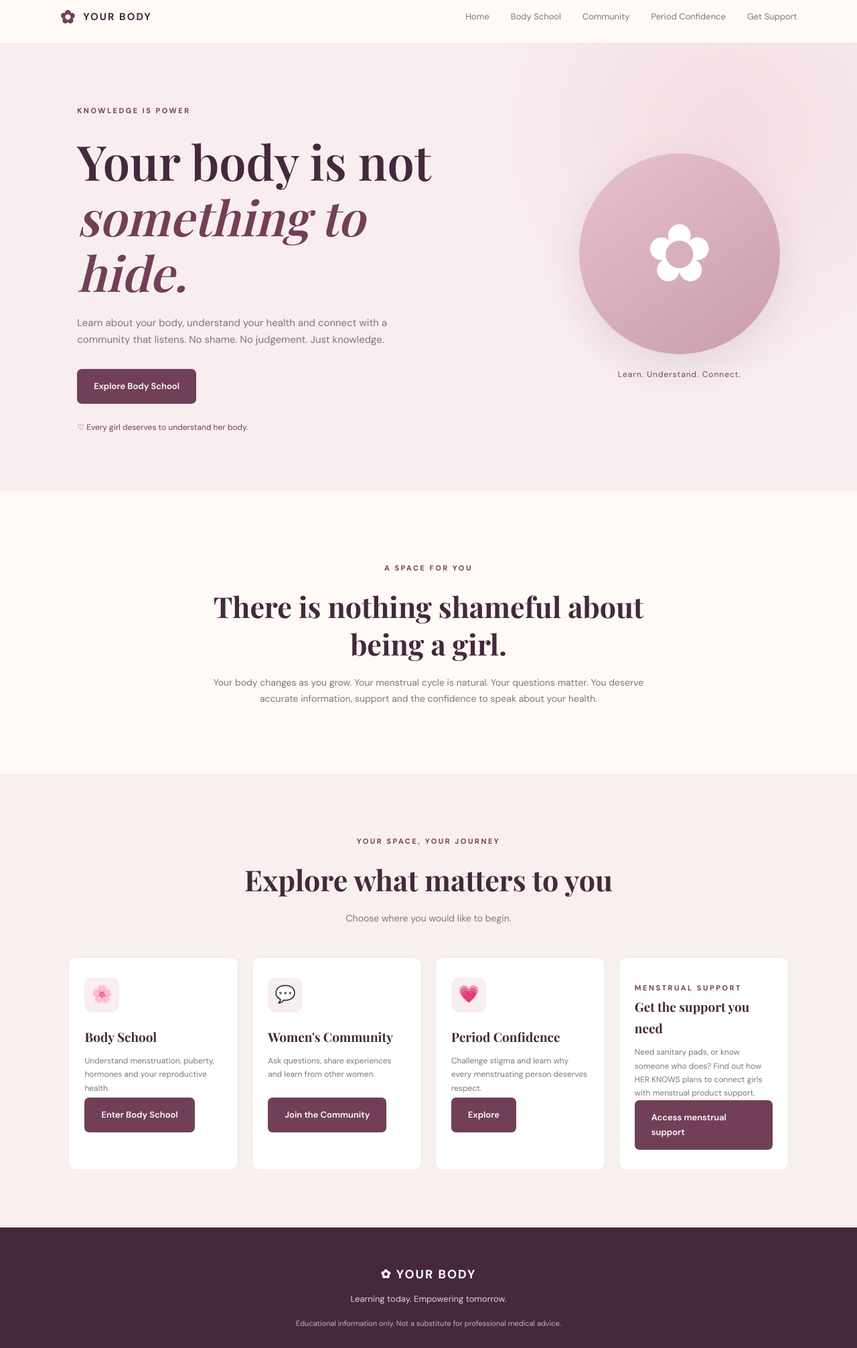
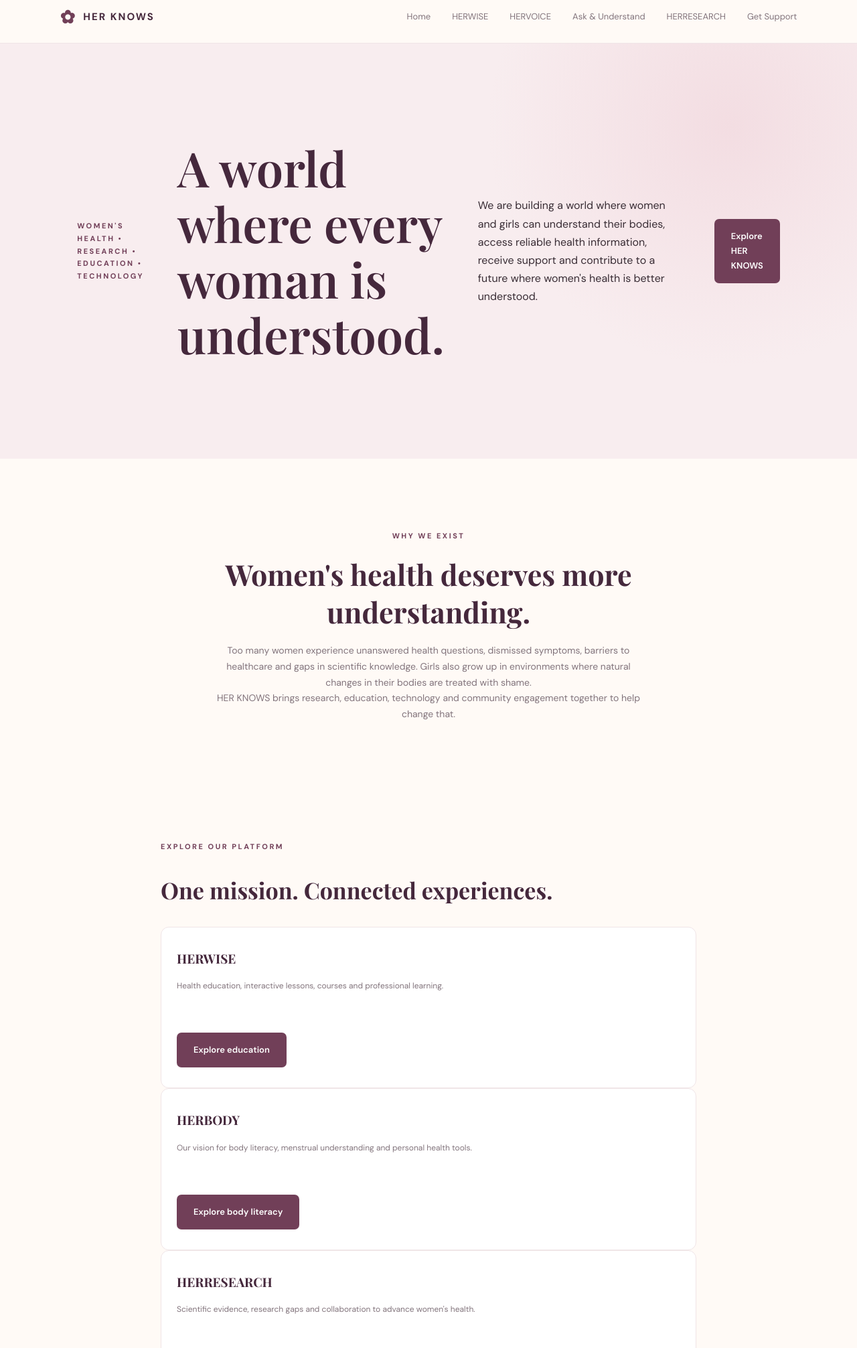
Before and after one commit to labpulsehealth-glitch/Matoni, a plain HTML site: page index.html in a window 1280 px wide. Shown: the part 13-2026 px from the top of the page at 67% size. Drawn offline with nearby package versions, Linux system fonts and the light colour scheme.

Commit message:
Update index.html

```diff
--- a/index.html
+++ b/index.html
@@ -1,155 +1,140 @@
+
 <!DOCTYPE html>
 <html lang="en">
 <head>
     <meta charset="UTF-8">
     <meta name="viewport" content="width=device-width, initial-scale=1.0">
     <meta name="theme-color" content="#713F58">
-    <title>Women's Health | Learn Without Shame</title>
+    <title>HER KNOWS | A World Where Every Woman Is Understood</title>
     <link rel="stylesheet" href="style.css">
 </head>
-
 <body>
 
 <header class="header">
     <a href="index.html" class="logo">
         <span class="logo-icon">✿</span>
-        <span>YOUR BODY</span>
+        <span>HER KNOWS</span>
     </a>
-
     <button class="menu-button" onclick="toggleMenu()">☰</button>
-
     <nav id="navigation">
         <a href="index.html">Home</a>
-        <a href="learn.html">Body School</a>
-        <a href="community.html">Community</a>
-        <a href="confidence.html">Period Confidence</a>
+        <a href="learn.html">HERWISE</a>
+        <a href="community.html">HERVOICE</a>
+        <a href="ask.html">Ask & Understand</a>
+        <a href="research.html">HERRESEARCH</a>
         <a href="support.html">Get Support</a>
     </nav>
 </header>
 
 <main>
 
-<section class="hero" id="home">
-    <div class="hero-content">
-        <span class="eyebrow">KNOWLEDGE IS POWER</span>
+    <section class="hero">
+        <span class="eyebrow">WOMEN'S HEALTH • RESEARCH • EDUCATION • TECHNOLOGY</span>
+        <h1>A world where every woman is understood.</h1>
+        <p>
+            We are building a world where women and girls can understand
+            their bodies, access reliable health information, receive
+            support and contribute to a future where women's health
+            is better understood.
+        </p>
+        <a href="learn.html" class="primary-button">Explore HER KNOWS</a>
+    </section>
 
-        <h1>
-            Your body is not
-            <span>something to hide.</span>
-        </h1>
+    <section class="intro">
+        <span class="eyebrow">WHY WE EXIST</span>
+        <h2>Women's health deserves more understanding.</h2>
+        <p>
+            Too many women experience unanswered health questions,
+            dismissed symptoms, barriers to healthcare and gaps in
+            scientific knowledge. Girls also grow up in environments
+            where natural changes in their bodies are treated with shame.
+        </p>
+        <p>
+            HER KNOWS brings research, education, technology and
+            community engagement together to help change that.
+        </p>
+    </section>
 
-        <p>
-            Learn about your body, understand your health
-            and connect with a community that listens.
-            No shame. No judgement. Just knowledge.
-        </p>
+    <section class="lesson-area">
+        <span class="eyebrow">EXPLORE OUR PLATFORM</span>
+        <h2>One mission. Connected experiences.</h2>
 
-        <a href="learn.html" class="primary-button">
-            Explore Body School
-        </a>
-
-        <div class="hero-note">
-            ♡ Every girl deserves to understand her body.
-        </div>
+        <div class="learning-card">
+            <h3>HERWISE</h3>
+            <p>Health education, interactive lessons, courses and professional learning.</p>
+            <a href="learn.html" class="primary-button">Explore education</a>
         </div>
 
-    <div class="hero-art">
-        <div class="art-circle">
-            <span>✿</span>
+        <div class="learning-card">
+            <h3>HERBODY</h3>
+            <p>Our vision for body literacy, menstrual understanding and personal health tools.</p>
+            <a href="learn.html" class="primary-button">Explore body literacy</a>
         </div>
-        <div class="art-caption">
-            Learn. Understand. Connect.
+
+        <div class="learning-card">
+            <h3>HERRESEARCH</h3>
+            <p>Scientific evidence, research gaps and collaboration to advance women's health.</p>
+            <a href="research.html" class="primary-button">Explore research</a>
         </div>
+
+        <div class="learning-card">
+            <h3>HERVOICE</h3>
+            <p>Community engagement, patient communication and women's health advocacy.</p>
+            <a href="community.html" class="primary-button">Visit community</a>
+        </div>
+
+        <div class="learning-card">
+            <h3>HERGUARD</h3>
+            <p>Our long-term vision for personal safety, confidential support and protection.</p>
+            <span class="eyebrow">IN DEVELOPMENT</span>
+        </div>
+
+        <div class="learning-card">
+            <h3>PERIOD WITHOUT SHAME</h3>
+            <p>Menstrual dignity, boys' education, school programmes and access to menstrual products.</p>
+            <a href="confidence.html" class="primary-button">Explore the initiative</a>
+            <a href="support.html" class="primary-button">Get menstrual support</a>
         </div>
     </section>
 
     <section class="intro">
-    <span class="eyebrow">A SPACE FOR YOU</span>
-
-    <h2>There is nothing shameful about being a girl.</h2>
-
+        <span class="eyebrow">ASK & UNDERSTAND</span>
+        <h2>Your health questions deserve respect.</h2>
         <p>
-        Your body changes as you grow. Your menstrual
-        cycle is natural. Your questions matter.
-        You deserve accurate information, support
-        and the confidence to speak about your health.
+            Explore understandable information about menstruation,
+            hormones, female physiology and women's health conditions.
         </p>
+        <a href="ask.html" class="primary-button">Explore health topics</a>
     </section>
 
-<section class="learning">
-    <div class="section-heading">
-        <span class="eyebrow">YOUR SPACE, YOUR JOURNEY</span>
-        <h2>Explore what matters to you</h2>
-        <p>Choose where you would like to begin.</p>
-    </div>
+    <section class="intro">
+        <span class="eyebrow">OUR FOUNDING PRINCIPLES</span>
+        <h2>What we stand for.</h2>
+        <p>No shame in the female body.</p>
+        <p>No dismissal of women's symptoms.</p>
+        <p>No exclusion of women from scientific progress.</p>
+        <p>No exploitation of women's personal health information.</p>
+        <p>No girl denied health education because of where she lives or her family's income.</p>
+        <p>Boys and men are part of building a society that understands and respects women's health.</p>
+    </section>
 
-    <div class="learning-grid">
-
-        <article class="learning-card">
-            <div class="card-icon">🌸</div>
-            <h3>Body School</h3>
+    <section class="hero">
+        <span class="eyebrow">THE FUTURE WE ARE BUILDING</span>
+        <h2>Better knowledge. Better support. Better understanding.</h2>
         <p>
-                Understand menstruation, puberty,
-                hormones and your reproductive health.
+            Starting in Nigeria, with a vision to contribute to
+            women's health globally.
         </p>
-            <a href="learn.html" class="primary-button">
-                Enter Body School
-            </a>
-        </article>
-
-        <article class="learning-card">
-            <div class="card-icon">💬</div>
-            <h3>Women's Community</h3>
-            <p>
-                Ask questions, share experiences
-                and learn from other women.
-            </p>
-            <a href="community.html" class="primary-button">
-                Join the Community
-            </a>
-        </article>
-
-        <article class="learning-card">
-            <div class="card-icon">💗</div>
-            <h3>Period Confidence</h3>
-            <p>
-                Challenge stigma and learn why
-                every menstruating person deserves respect.
-            </p>
-            <a href="confidence.html" class="primary-button">
-                Explore
-            </a>
-        </article>
-
-<article class="learning-card">
-    <span class="eyebrow">MENSTRUAL SUPPORT</span>
-    <h3>Get the support you need</h3>
-    <p>
-        Need sanitary pads, or know someone who does?
-        Find out how HER KNOWS plans to connect girls
-        with menstrual product support.
-    </p>
-    <a href="support.html" class="primary-button">
-        Access menstrual support
-    </a>
-</article>
-
-
-    </div>
     </section>
 
 </main>
 
 <footer>
-    <div class="footer-logo">✿ YOUR BODY</div>
-    <p>Learning today. Empowering tomorrow.</p>
-    <small>
-        Educational information only. Not a substitute
-        for professional medical advice.
-    </small>
+    <p>HER KNOWS</p>
+    <p>A world where every woman is understood.</p>
+    <p>Research • Education • Technology</p>
 </footer>
 
-<script src="script.js"></script>
-
+<script src="script.js?v=6"></script>
 </body>
 </html>
```
Lines whose indentation alone changed are shown as unchanged.
